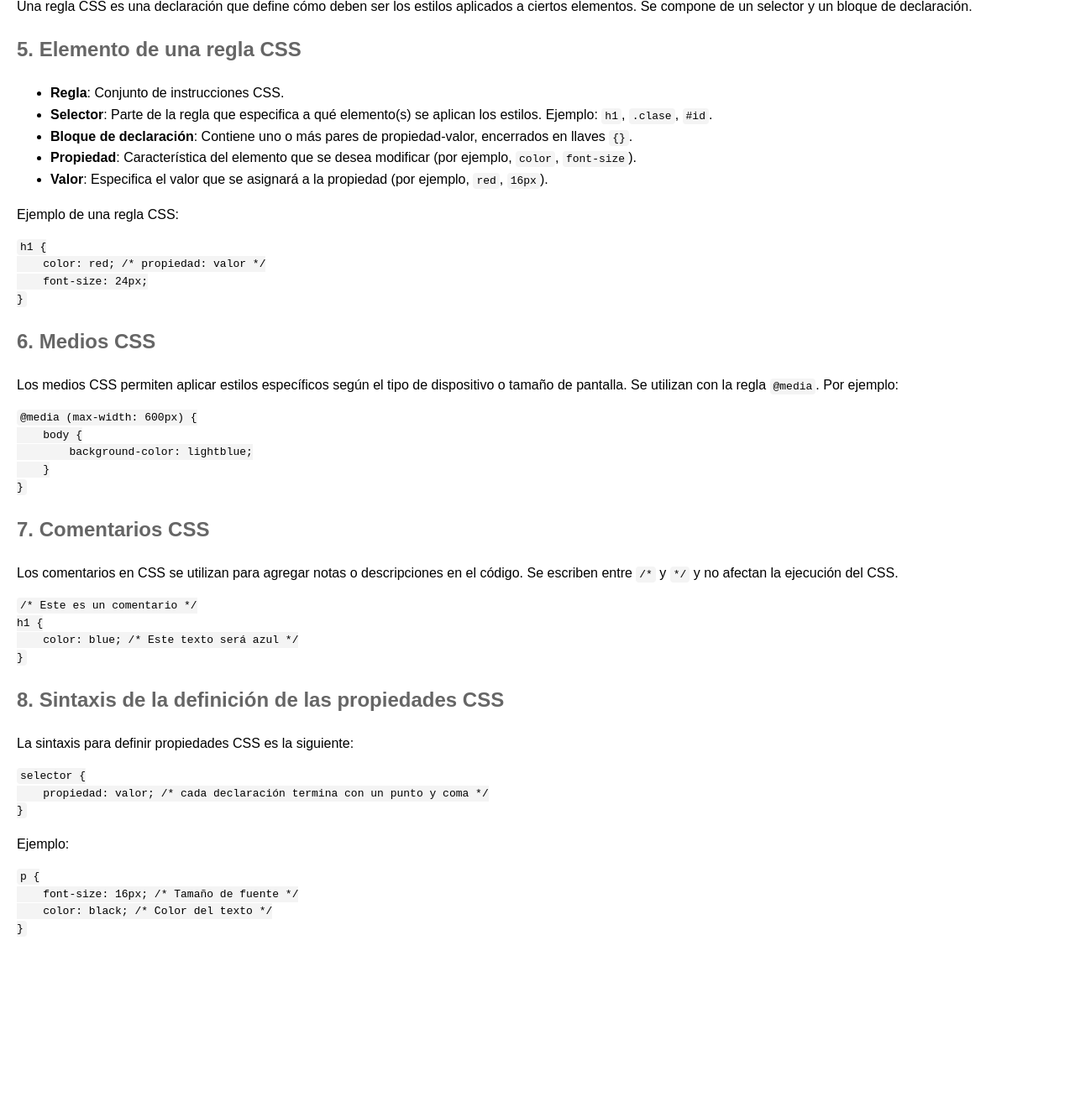
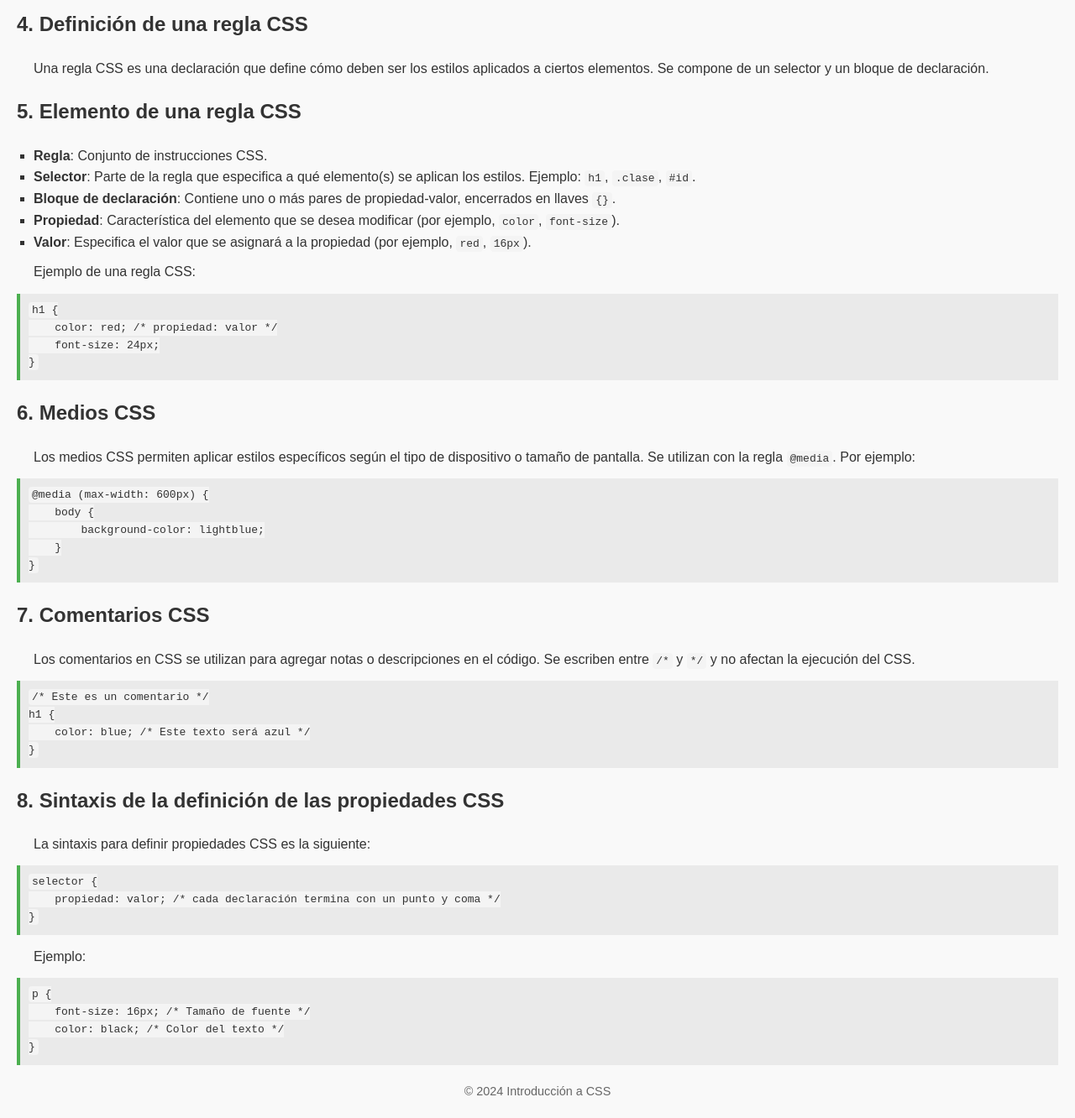
Before and after one commit to Handhels-Programmer/INTRODUCCION-AL-CSS-m3, a plain HTML site: page index.html in a window 1280 px wide. Shown: the part 866-2198 px from the top of the page at 84% size. Before the commit the page ends 2004 px from the top, so only its background shows below. Drawn offline with Linux system fonts and the light colour scheme.

Commit message:
Update index.html
Estilo

```diff
--- a/index.html
+++ b/index.html
@@ -7,19 +7,43 @@
     <style>
         body {
             font-family: Arial, sans-serif;
-            margin: 20px;
+            background-color: #f9f9f9;
+            margin: 0;
+            padding: 20px;
             line-height: 1.6;
+            color: #333;
         }
         h1 {
-            color: #333;
+            color: #4CAF50;
+            text-align: center;
         }
         h2 {
-            color: #666;
+            color: #333;
+            margin-top: 20px;
+        }
+        p, ul {
+            margin: 10px 0;
+            padding: 0 20px;
+        }
+        ul {
+            list-style-type: square;
+        }
+        pre {
+            background-color: #eaeaea;
+            border-left: 4px solid #4CAF50;
+            padding: 10px;
+            overflow-x: auto;
         }
         code {
             background-color: #f4f4f4;
             padding: 2px 4px;
             border-radius: 4px;
+        }
+        footer {
+            text-align: center;
+            margin-top: 20px;
+            font-size: 0.9em;
+            color: #666;
         }
     </style>
 </head>
@@ -94,5 +118,9 @@ h1 {
     font-size: 16px; /* Tamaño de fuente */
     color: black; /* Color del texto */
 }</code></pre>
+
+    <footer>
+        &copy; 2024 Introducción a CSS
+    </footer>
 </body>
 </html>
```
